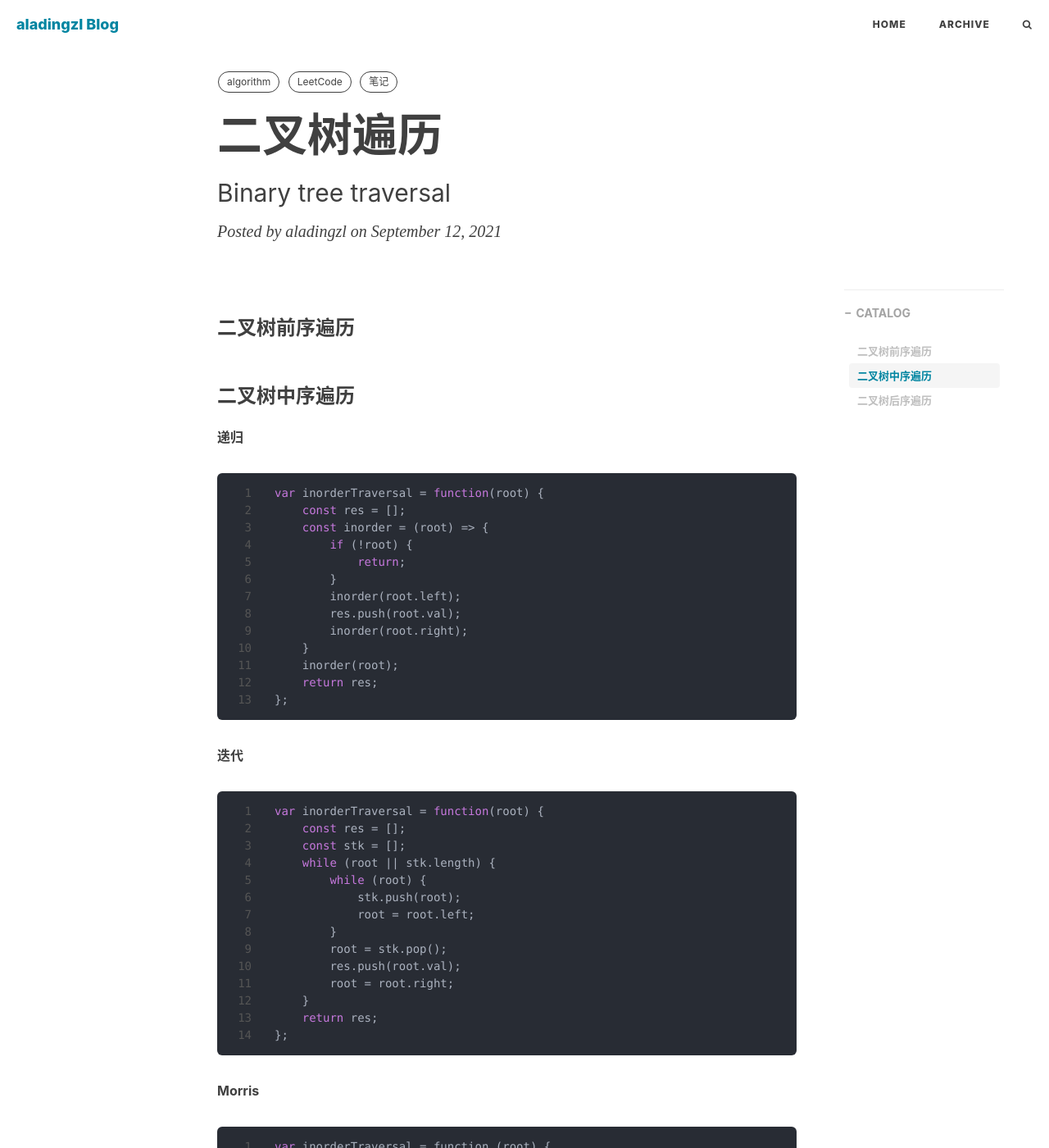
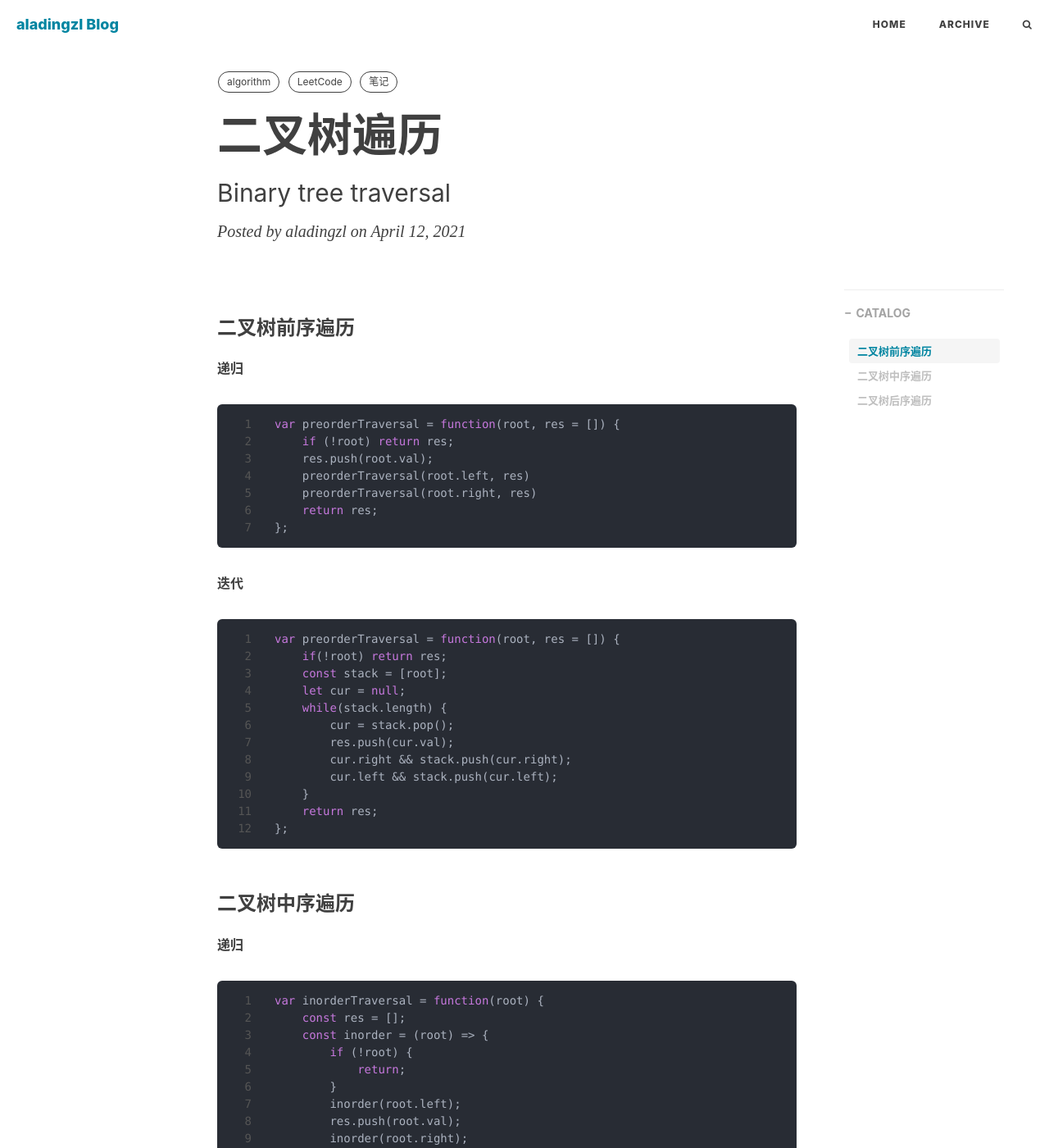
Before and after one commit to aladingzl/aladingzl.github.io, a Jekyll site: the page built from _posts/algorithm/2021-04-12-binary-tree-traversal.md, in a window 1280 px wide and 1400 px high. Shown: the whole window at 82% size. Built offline with Jekyll 4.4.1, drawn with Linux system fonts in a browser that asks for light colours; nearby versions of some CDN libraries; comment, search, counter and statistics services are not loaded; some of the changed text lies outside the part shown.

Commit message:
2022/02/16

````diff
--- a/_posts/algorithm/2021-09-12-binary-tree-traversal.md
+++ b/_posts/algorithm/2021-04-12-binary-tree-traversal.md
@@ -12,6 +12,35 @@
 ---
 
 ### 二叉树前序遍历
+
+**递归**
+
+```javascript
+var preorderTraversal = function(root, res = []) {
+    if (!root) return res;
+    res.push(root.val);
+    preorderTraversal(root.left, res)
+    preorderTraversal(root.right, res)
+    return res;
+};
+```
+
+**迭代**
+
+```javascript
+var preorderTraversal = function(root, res = []) {
+    if(!root) return res;
+    const stack = [root];
+    let cur = null;
+    while(stack.length) {
+        cur = stack.pop();
+        res.push(cur.val);
+        cur.right && stack.push(cur.right);
+        cur.left && stack.push(cur.left);
+    }
+    return res;
+};
+```
 
 
 
@@ -54,10 +83,6 @@
 };
 ```
 
-
-
-
-
 **Morris**
 
 ```javascript
@@ -96,6 +121,33 @@
 };
 ```
 
+### 二叉树后序遍历
 
+**递归**
 
-### 二叉树后序遍历
+```javascript
+var postorderTraversal = function(root, res = []) {
+    if (!root) return res;
+    postorderTraversal(root.left, res);
+    postorderTraversal(root.right, res);
+    res.push(root.val);
+    return res;
+};
+```
+
+**迭代**
+
+```javascript
+var postorderTraversal = function(root, res = []) {
+    if (!root) return res;
+    const stack = [root];
+    let cur = null;
+    do {
+        cur = stack.pop();
+        res.push(cur.val);
+        cur.left && stack.push(cur.left);
+        cur.right && stack.push(cur.right);
+    } while(stack.length);
+    return res.reverse();
+};
+```
````
Also changed, not shown: other parts of _posts/algorithm/2021-04-12-binary-tree-traversal.md (+1 -1 lines), _posts/algorithm/2021-04-16-fibonacci.md (renamed from _posts/algorithm/2021-12-12-fibonacci.md, +1 -1 lines).
